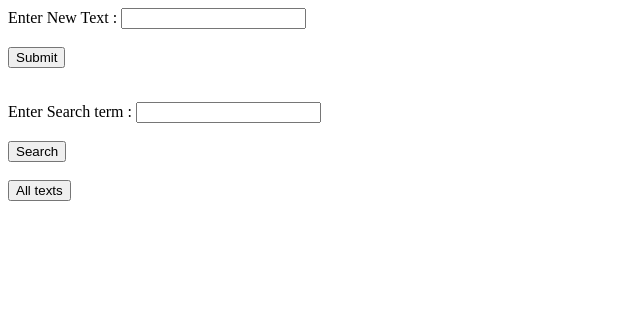
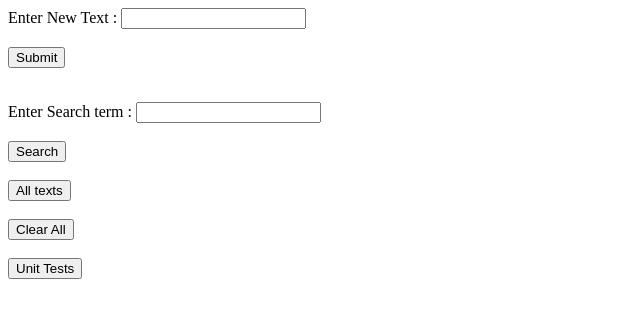
Before and after one commit to sayansil/gcloud-hello-world, a Flask app: page / in a window 1280 px wide. Shown: the top 318 px of the page, without its empty margins (0-640 px from the left). Run offline with Flask 2, Linux system fonts and the light colour scheme.

Commit message:
Add unit tests and keyword search

```diff
--- a/appengine_config.py
+++ b/appengine_config.py
@@ -1,4 +1,2 @@
 from google.appengine.ext import vendor
-import os
-
-vendor.add(os.path.join(os.path.dirname(os.path.realpath(__file__)), 'lib'))
+vendor.add('lib')
--- a/main.py
+++ b/main.py
@@ -1,37 +1,75 @@
 from flask import Flask, render_template, request, current_app
-from db_helper import add_new_entry, get_all_entries, already_exists, get_matching_entries
+from models import Entry
+import unit_tests
 
 app = Flask(__name__)
 
+# Home page
 @app.route('/')
 def home():
     return render_template('home.html')
 
+# All entries
 @app.route('/all-text')
 def all_text():
-    entries = get_all_entries()
-
+    entries = Entry.get_all_entries()
     return render_template(
         'all_entries.html',
         texts=entries)
 
+# Add a new entry after duplicate check
 @app.route('/', methods=['POST'])
 def submission():
     text = request.form['text']
-    if not already_exists(text):
-        add_new_entry(text)
-        feedback = "SUCCESS"
-    else:
-        feedback = "ERROR: Duplicate text entered!!!"
-
+    feedback = Entry.add_new_entry(text)
     return render_template('home.html',
         submit_feedback=feedback)
 
+# Perform keyword based search
 @app.route('/search', methods=['POST'])
 def search():
     text = request.form['text']
-    entries = get_matching_entries(text)
-
+    entries = Entry.keyword_search(text)
     return render_template(
         'search_result.html',
         results=entries)
+
+# Delete all entries
+@app.route('/cleared')
+def cleared():
+    Entry.delete_all()
+    return render_template('home.html')
+
+
+######################### UNIT TESTS ########################
+
+@app.route('/unit-tests')
+def unit_test():
+    return render_template(
+        'unit_tests.html')
+
+@app.route('/unit-test1')
+def unit_test1():
+    return render_template(
+            'unit_tests.html',
+            result_1=unit_tests.unit_test1())
+
+@app.route('/unit-test2')
+def unit_test2():
+    return render_template(
+            'unit_tests.html',
+            result_2=unit_tests.unit_test2())
+
+@app.route('/unit-test3')
+def unit_test3():
+    return render_template(
+            'unit_tests.html',
+            result_3=unit_tests.unit_test3())
+
+@app.route('/unit-test4')
+def unit_test4():
+    return render_template(
+            'unit_tests.html',
+            result_4=unit_tests.unit_test4())
+
+#############################################################
--- a/templates/home.html
+++ b/templates/home.html
@@ -29,6 +29,18 @@
     <form action="/all-text">
         <input type="submit" value="All texts" />
     </form>
+
+    <br />
+
+    <form action="/cleared">
+        <input type="submit" value="Clear All" />
+    </form>
+
+    <br />
+
+    <form action="/unit-tests">
+        <input type="submit" value="Unit Tests" />
+    </form>
 </body>
 
 </html>
```
Also changed, not shown: lib/db_helper.py (deleted, +0 -20 lines), lib/models/Entry.py (added, +36 -0 lines), lib/unit_tests.py (added, +42 -0 lines), templates/unit_tests.html (added, +40 -0 lines).
